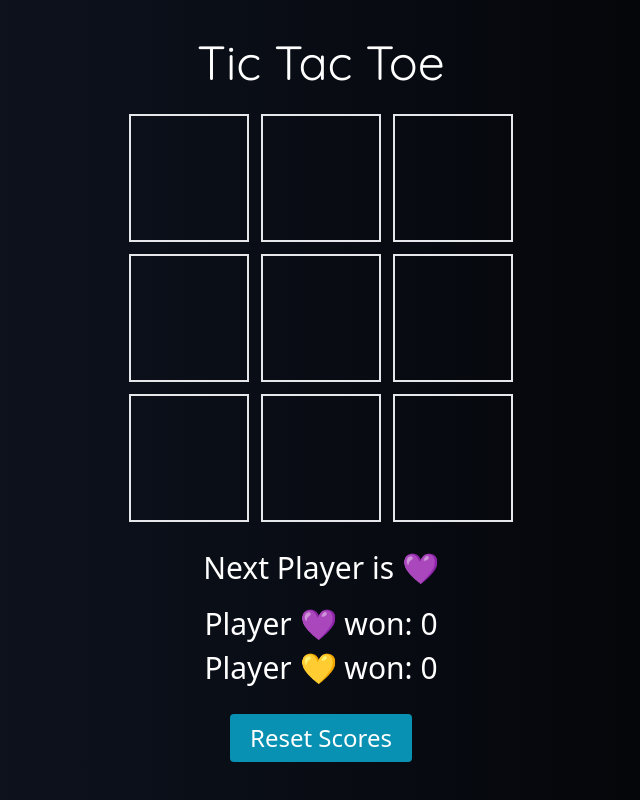
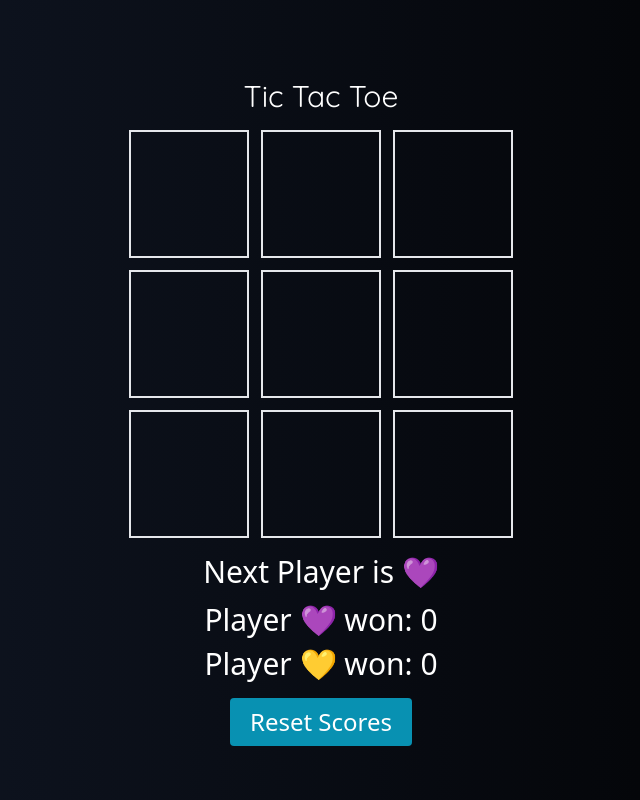
Before and after one commit to yukosuga/tic-tac-toe, a React (Vite) app: page / in a window 1280 px wide. Shown: the whole page, without its empty margins (319-959 px from the left). Built offline with nearby package versions, Linux system fonts and the light colour scheme.

Commit message:
Modified font size, margin and padding for responsive

```diff
--- a/src/App.tsx
+++ b/src/App.tsx
@@ -126,8 +126,8 @@ function App() {
   };
 
   return (
-    <div className="h-screen p-0 md:p-24 bg-gradient-to-r from-gray-900 to-black flex flex-col justify-center items-center">
-      <h1 className="text-center text-2xl sm:text-3xl md:text-5xl mb-4 sm:mb-6 md:mb-7 font-display text-white">
+    <div className="h-screen bg-gradient-to-r from-gray-900 to-black flex flex-col justify-center items-center">
+      <h1 className="text-center text-2xl md:text-3xl mt-6 mb-4 font-display text-white">
         Tic Tac Toe
       </h1>
       <div>
@@ -142,10 +142,10 @@ function App() {
         </div>
 
         <div className="flex flex-col items-center justify-center mx-auto w-72 md:w-96 text-2xl md:text-3xl">
-          <p className="text-white mt-4 sm:mt-6 md:mt-7">
+          <p className="text-white mt-4">
             Next Player is <span>{currentPlayer}</span>
           </p>
-          <p className="text-white mt-3 sm:mt-4 md:mt-5">
+          <p className="text-white mt-3">
             Player 💜 won: <span>{scores["💜"]}</span>
           </p>
           <p className="text-white mt-2">
@@ -153,7 +153,7 @@ function App() {
           </p>
 
           <button
-            className="bg-cyan-600 hover:bg-cyan-800 text-white py-2 px-5 rounded mt-4 sm:mt-6 md:mt-7 text-xl md:text-2xl"
+            className="bg-cyan-600 hover:bg-cyan-800 text-white py-2 px-5 rounded mt-4 text-xl md:text-2xl"
             onClick={resetScores}
           >
             Reset Scores
```
